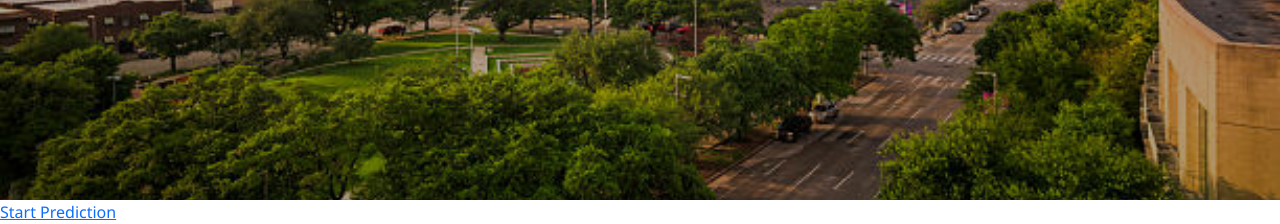
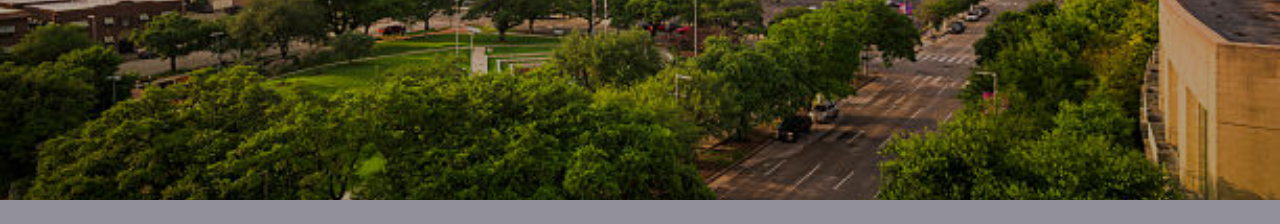
Before and after one commit to maheshnarule/House_Price_Prediction, a Flask app: page / in a window 1280 px wide. Shown: the part 600-824 px from the top of the page. After the commit the page ends 800 px from the top, so only its background shows below. Run offline with Flask 3, Linux system fonts and the light colour scheme; parts of the project's set-up code (start-up, migrations or seed data) failed here and were passed over.

Commit message:
Update index.html

```diff
--- a/templates/index.html
+++ b/templates/index.html
@@ -71,7 +71,7 @@
         <h1 style="color: white; margin-bottom: 20px; text-shadow: 2px 2px 5px rgba(0,0,0,0.7);">
             Bengaluru House Price Prediction
         </h1>
-        <a href="/predict_form">Start Prediction</a>
+        <a href="/predict">Start Prediction</a>
     </div>
 
     <!-- Carousel Arrows -->
@@ -83,13 +83,7 @@
         <span class="carousel-control-next-icon" aria-hidden="true"></span>
         <span class="visually-hidden">Next</span>
     </button>
-</div>
 
-
-
-    <!-- Start Prediction Button -->
-    <a href="/predict_form">Start Prediction</a>
-</div>
 <!-- Bootstrap JS -->
 <script src="https://cdn.jsdelivr.net/npm/bootstrap@5.3.2/dist/js/bootstrap.bundle.min.js"></script>
 
```
